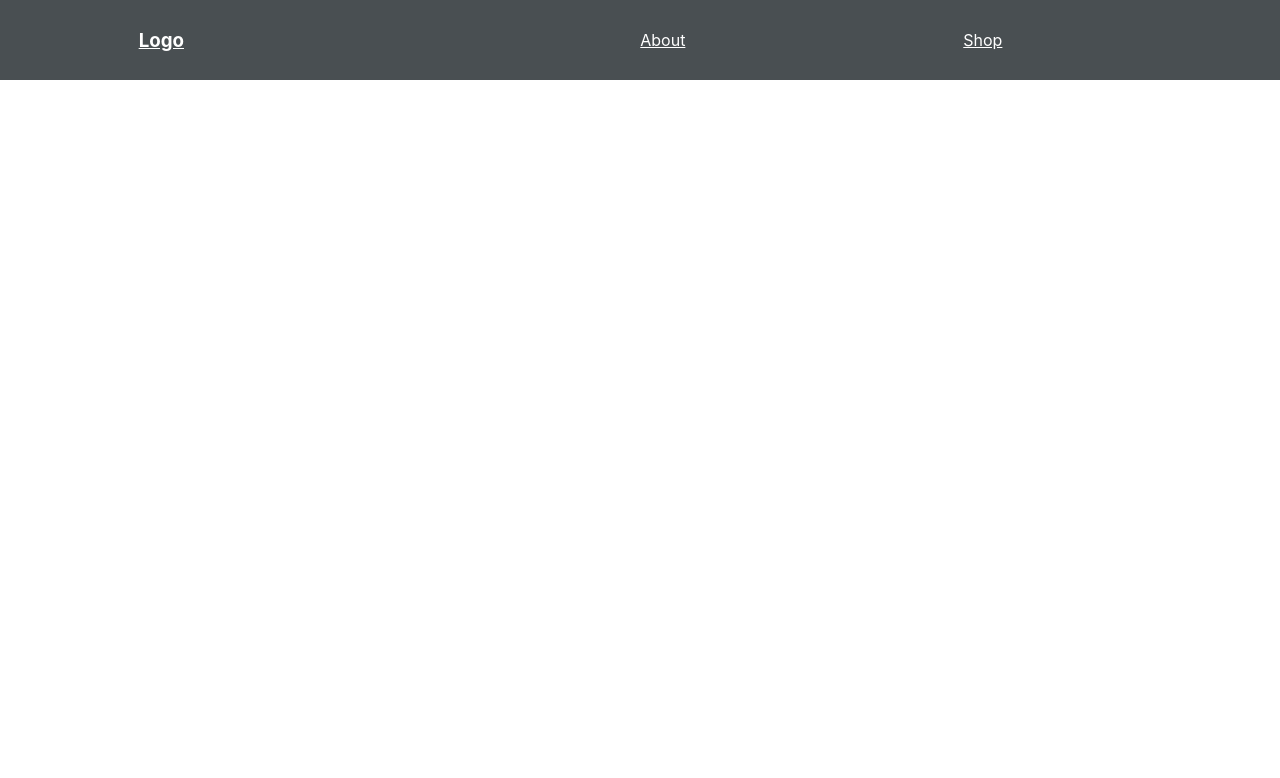
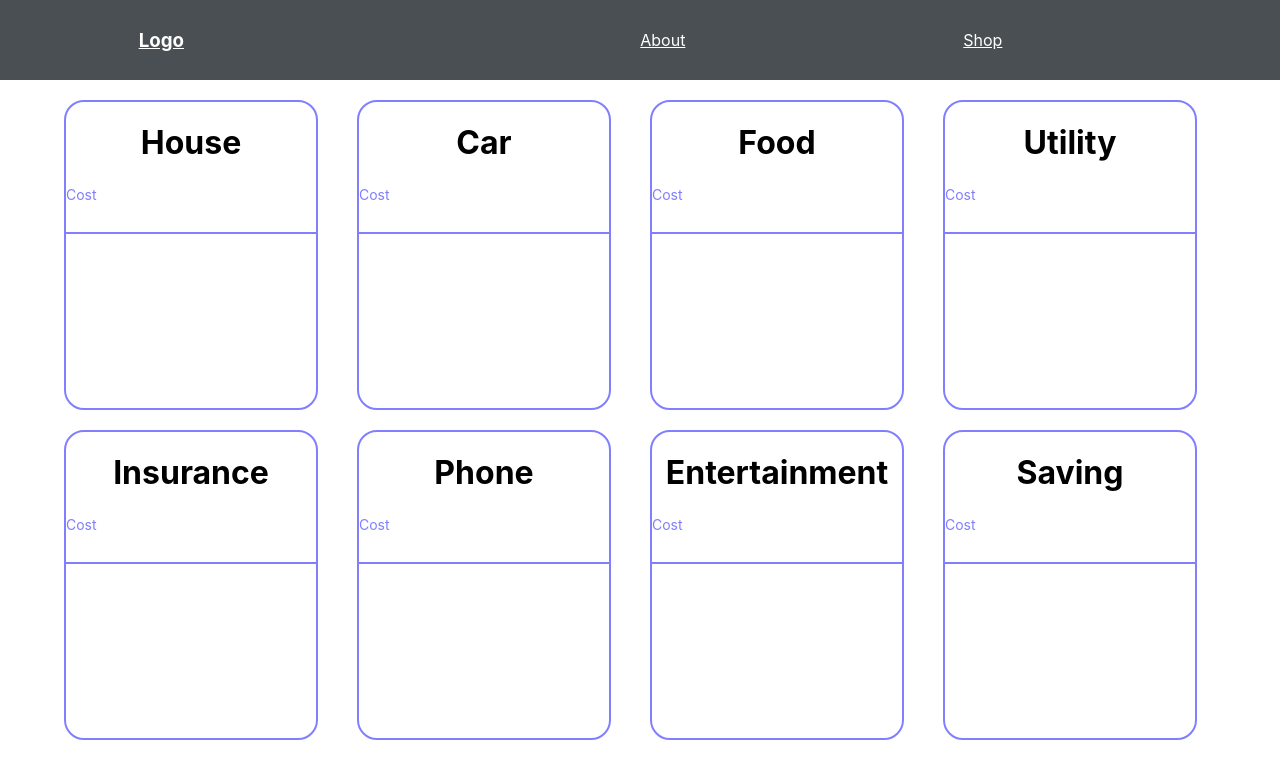
Before and after one commit to johnhou13579/Financial-Planner, a React (Create React App) app in the folder financial-planner/: page /lifestyle in a window 1280 px wide. Shown: the top 778 px of the page. Built offline with nearby package versions, Linux system fonts and the light colour scheme.

Commit message:
Added elements to lifetsyle page with label css

```diff
--- a/financial-planner/src/App.css
+++ b/financial-planner/src/App.css
@@ -2,6 +2,21 @@
   text-align: center;
   height: 100%;
   width: 100%;
+}
+
+.body{
+  margin: 20px 0 0 0;
+  height: 80%;
+  width: 90%;
+  position: absolute;
+  top: 50%;
+  left: 50%;
+  transform: translate(-50%, -50%);
+  display: grid;
+  grid-template-columns: repeat(auto-fit, minmax(250px, 1fr));
+  grid-column-gap: 20px;
+  grid-row-gap: 20px;
+  overflow: hidden;
 }
 
 nav{
@@ -43,7 +58,7 @@ nav{
   border: none;
   outline: none;
   color: white;
-  border-radius: 10px;
+  border-radius: 40px;
   cursor: pointer;
 }
 
@@ -54,3 +69,73 @@ nav{
 .HomeButton:active {
   background: #514cfe;
 }
+
+.Expense{
+  border: 2px solid #827ffe;
+  border-radius: 20px;
+  width: 250px;
+  min-height: 300px;
+  max-height: 360px;
+}
+
+.Expense input{
+  border: transparent;
+}
+
+.form{
+  width: 100%;
+  position: relative;
+  height: 50px;
+  overflow:hidden;
+}
+
+.form input{
+  width: 100%;
+  height: 80%;
+  padding-top: 20px;
+  border: none;
+  outline: none;
+}
+
+.form label{
+  position: absolute;
+  bottom: 0px;
+  left: 0%;
+  width: 100%;
+  height: 100%;
+  text-align: left;
+  pointer-events: none;
+  border-bottom: 1px solid black;
+
+}
+
+.form label::after{
+  content: "";
+  position: absolute;
+  left: 0px;
+  bottom: -2px;
+  height: 100%;
+  width: 100%;
+  border-bottom: 3px solid #827ffe;
+  transform: translateX(-100%);
+  transition: transform 0.3s ease;
+}
+
+.content-name{
+  position:absolute;
+  bottom: 5px;
+  left: 0px;
+  transition: all .3s ease;
+}
+
+.form input:focus + .label-name .content-name,
+.form input:valid + .label-name .content-name{
+  transform: translateY(-150%);
+  font-size: 14px;
+  color: #827ffe;
+}
+
+.form input:focus + .label-name::after,
+.form input:valid + .label-name::after{
+  transform: translateX(0%);
+}
--- a/financial-planner/src/App.js
+++ b/financial-planner/src/App.js
@@ -4,7 +4,8 @@ import Home from './components/Home';
 import Nav from './components/Nav';
 import About from './components/About';
 import Shop from './components/Shop';
-import ItemDetail from './components/ItemDetail'
+import ItemDetail from './components/ItemDetail';
+import Lifestyle from './components/Lifestyle';
 
 //importing Browserrouter from React-Router-dom
 import { BrowserRouter as Router, Switch, Route } from 'react-router-dom';
@@ -19,6 +20,8 @@ function App() {
           <Route path="/about" component={About} />
           <Route path="/shop" exact component={Shop} />
           <Route path="/shop/:id" component={ItemDetail} />
+          <Route path="/lifestyle" exact component={Lifestyle} />
+          <Route path="/career" exact component={Shop} />
         </Switch>
 
       </div>
--- /dev/null
+++ b/financial-planner/src/components/Expense.js
@@ -0,0 +1,19 @@
+import React from 'react'
+import '../App.css'
+
+function Expense(props){
+    return(
+        <div className="Expense">
+            <h1>{props.title}</h1>
+            <div className="form">
+                <input type="text" name="name"/>
+                <label for="name" class="label-name">
+                    <span class="content-name">Cost</span>
+                </label>
+            </div>
+
+        </div>
+    )
+};
+
+export default Expense;
--- a/financial-planner/src/components/Home.js
+++ b/financial-planner/src/components/Home.js
@@ -1,12 +1,17 @@
 import React from 'react';
 import '../App.css';
+import {Link} from 'react-router-dom';
 
 function Home(){
 
     return(
         <div className="HomeButtons">
-            <button className="HomeButton">Select Lifestyle</button>
-            <button className="HomeButton">Select Career</button>
+            <Link to='/lifestyle'>
+                <button className="HomeButton">Select Lifestyle</button>
+            </Link>
+            <Link to='/career'>
+                <button className="HomeButton">Select Career</button>
+            </Link>
         </div>
     )};
 
--- /dev/null
+++ b/financial-planner/src/components/Lifestyle.js
@@ -0,0 +1,20 @@
+import React from 'react';
+import '../App.css';
+import Expense from './Expense';
+
+function Lifestyle(){
+    return(
+        <div className="body">
+            <Expense title="House"/>
+            <Expense title="Car"/>
+            <Expense title="Food"/>
+            <Expense title="Utility"/>
+            <Expense title="Insurance"/>
+            <Expense title="Phone"/>
+            <Expense title="Entertainment"/>
+            <Expense title="Saving"/>
+
+        </div>
+    )};
+
+export default Lifestyle;
```
